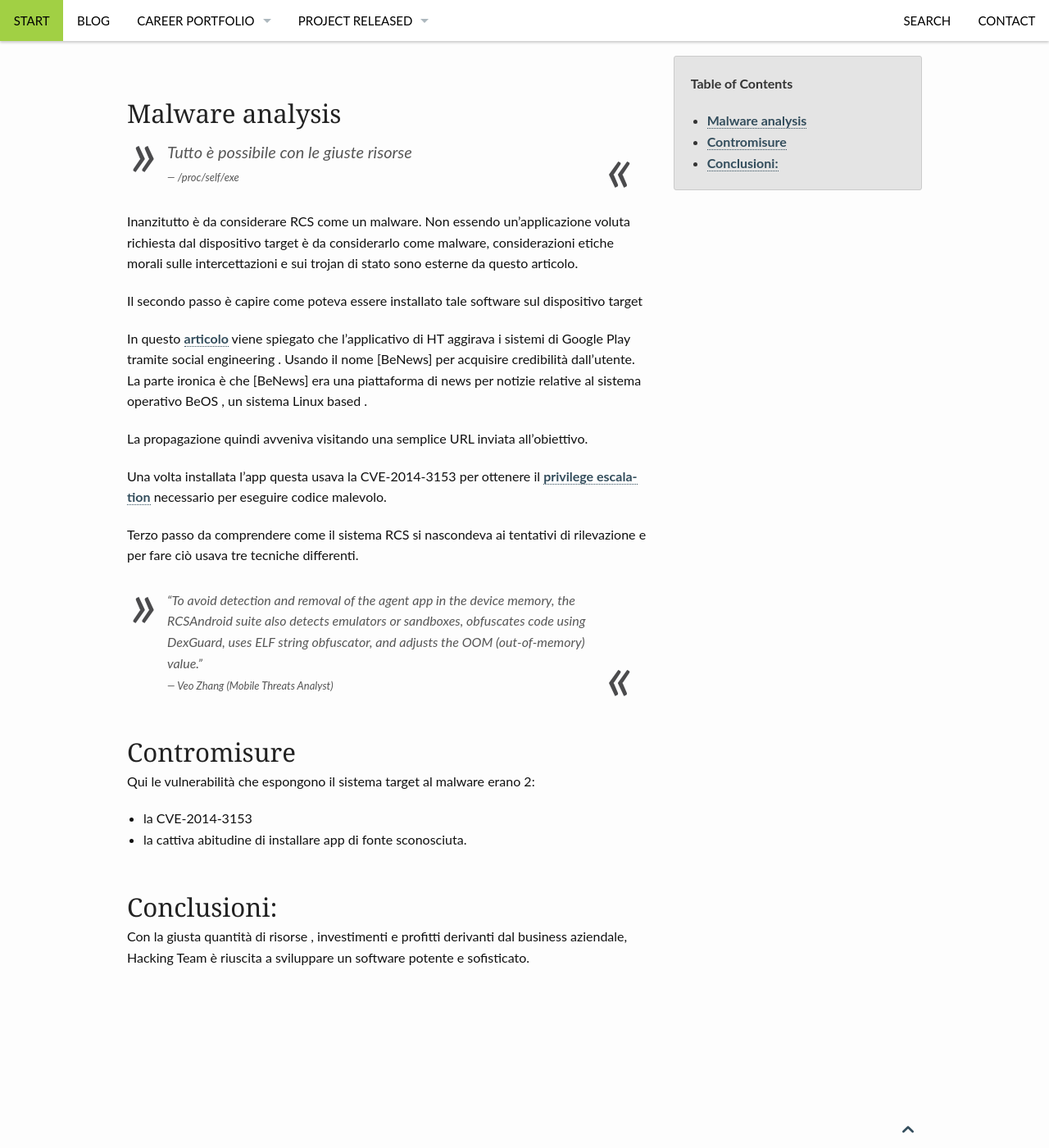
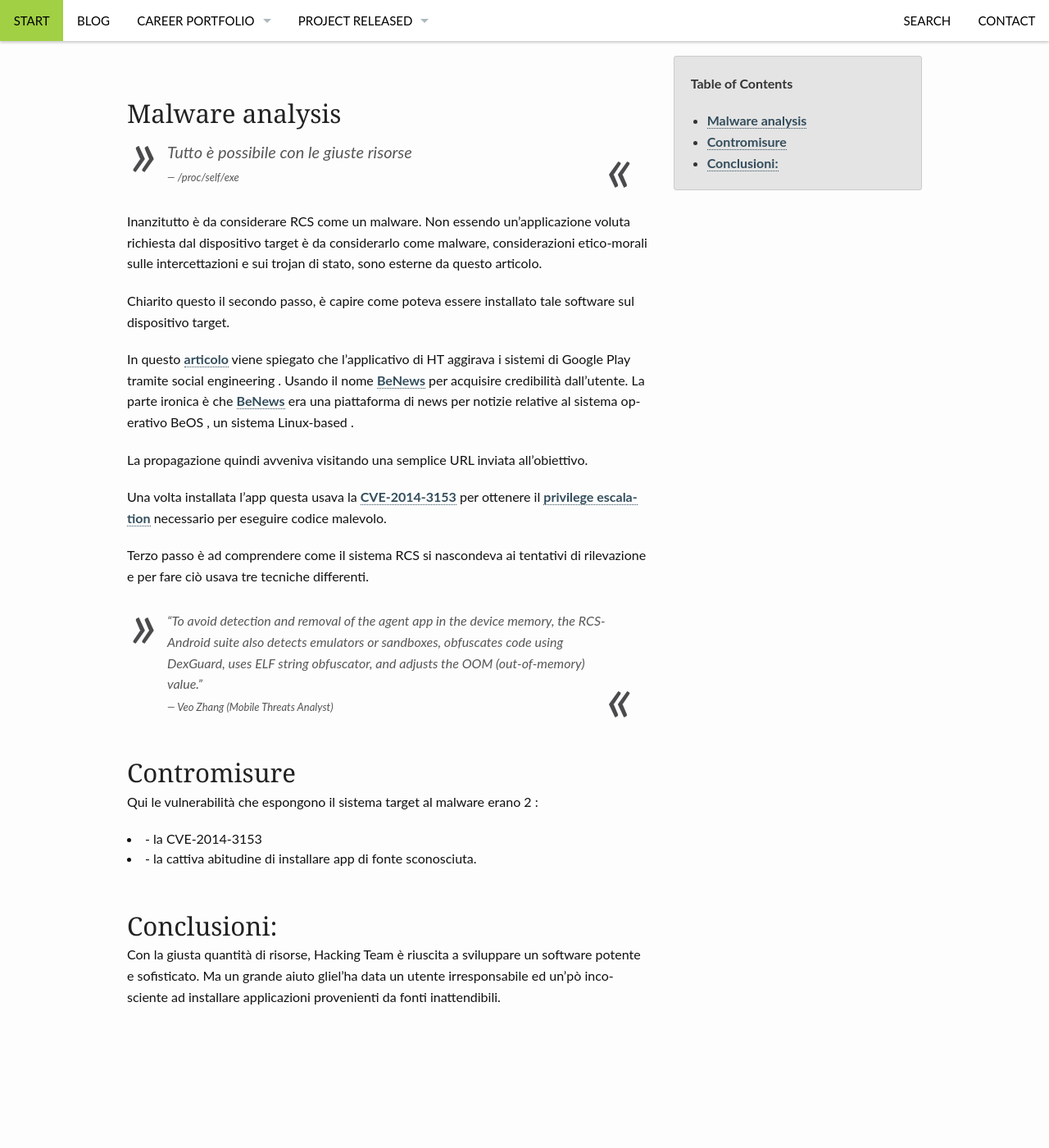
Before and after one commit to nicolarossi/nicolarossi.github.io, a Jekyll site: the page built from _posts/blog/2015-07-22-RCS malware analysis.md, in a window 1280 px wide and 1400 px high, scrolled down 566 px. Shown: the whole window at 82% size. Built offline with Jekyll 4.4.1, drawn with Linux system fonts in a browser that asks for light colours.

Commit message:
Correzioni

```diff
--- a/_posts/blog/2015-07-22-RCS malware analysis.md
+++ b/_posts/blog/2015-07-22-RCS malware analysis.md
@@ -37,37 +37,44 @@
 <cite>/proc/self/exe</cite>
 
 Inanzitutto è da considerare RCS come un malware.
-Non essendo un'applicazione voluta richiesta dal dispositivo target è da considerarlo come malware, considerazioni etiche morali sulle intercettazioni e sui trojan di stato sono esterne da questo articolo.
+Non essendo un'applicazione voluta richiesta dal dispositivo target è da considerarlo come malware, considerazioni etico-morali sulle intercettazioni e sui trojan di stato, sono esterne da questo articolo.
 
-Il secondo passo è capire come poteva essere installato tale software sul dispositivo target
+Chiarito questo il secondo passo, è capire come poteva essere installato tale software sul dispositivo target.
 
 In questo [articolo] [1] viene spiegato che l'applicativo di HT aggirava i sistemi di Google Play tramite social engineering .
-Usando il nome [BeNews] per acquisire credibilità dall'utente.
-La parte ironica è che [BeNews] era una piattaforma di news per notizie relative al sistema operativo BeOS , un sistema Linux based .
+Usando il nome [BeNews] [2] per acquisire credibilità dall'utente.
+La parte ironica è che [BeNews] [2] era una piattaforma di news per notizie relative al sistema operativo BeOS , un sistema Linux-based .
 
 La propagazione quindi avveniva visitando una semplice URL inviata all'obiettivo.
 
-Una volta installata l'app questa usava la  CVE-2014-3153 per ottenere il [privilege escalation][3] necessario per eseguire codice malevolo.
+Una volta installata l'app questa usava la  [CVE-2014-3153] [5] per ottenere il [privilege escalation][3] necessario per eseguire codice malevolo.
 
-Terzo passo da comprendere come il sistema RCS si nascondeva ai tentativi di rilevazione
+Terzo passo è ad comprendere come il sistema RCS si nascondeva ai tentativi di rilevazione
 e per fare ciò usava tre tecniche differenti.
 
-> "To avoid detection and removal of the agent app in the device memory, the RCSAndroid suite also detects emulators or sandboxes, obfuscates code using DexGuard, uses ELF string obfuscator, and adjusts the OOM (out-of-memory) value."
+> "To avoid detection and removal of the agent app in the device memory, the RCS-Android suite also detects emulators or sandboxes, obfuscates code using DexGuard, uses ELF string obfuscator, and adjusts the OOM (out-of-memory) value."
 <cite> Veo Zhang (Mobile Threats Analyst)
 
 ## Contromisure
-Qui le vulnerabilità che espongono il sistema target al malware erano 2:
-- la CVE-2014-3153
-- la cattiva abitudine di installare app di fonte sconosciuta.
+
+Qui le vulnerabilità che espongono il sistema target al malware erano 2 :
+<el>
+<li>- la CVE-2014-3153</li>
+<li>- la cattiva abitudine di installare app di fonte sconosciuta.</li>
+</el>
 
 ## Conclusioni:
-Con la giusta quantità di risorse , investimenti e profitti derivanti dal business aziendale, Hacking Team è riuscita a sviluppare un software potente e sofisticato.
 
-[1]:  http://blog.trendmicro.com/trendlabs-security-intelligence/fake-news-app-in-hacking-team-dump-designed-to-bypass-google-play/
+Con la giusta quantità di risorse, Hacking Team è riuscita a sviluppare un software potente e sofisticato.
+Ma un grande aiuto gliel'ha data un utente irresponsabile ed un'pò incosciente ad installare applicazioni provenienti da fonti inattendibili.
+
+
+
+[1]: http://blog.trendmicro.com/trendlabs-security-intelligence/fake-news-app-in-hacking-team-dump-designed-to-bypass-google-play/
 [2]: https://en.wikipedia.org/wiki/BeNews
 [3]: https://en.wikipedia.org/wiki/Privilege_escalation
 [4]: http://blog.trendmicro.com/trendlabs-security-intelligence/hacking-team-rcsandroid-spying-tool-listens-to-calls-roots-devices-to-get-in/
-
+[5]: https://cve.mitre.org/cgi-bin/cvename.cgi?name=CVE-2014-3153
 
 
 
```
